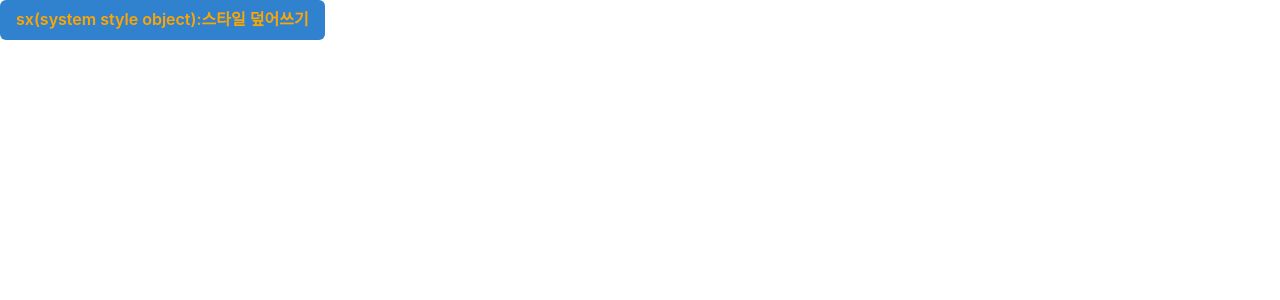
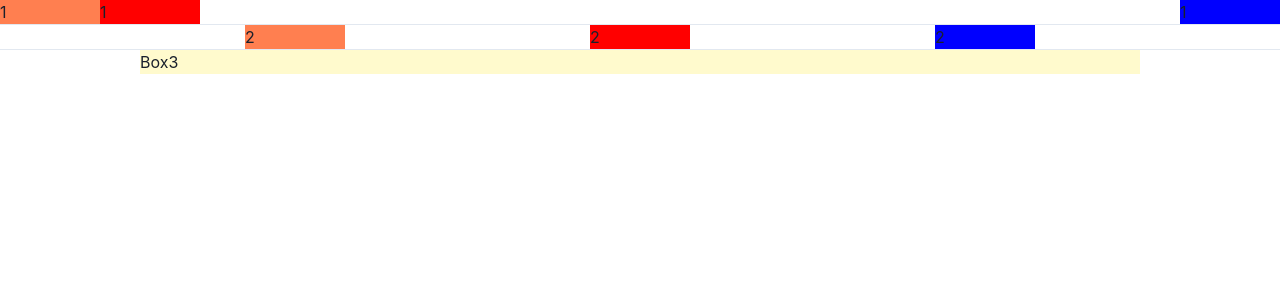
Before and after one commit to kiwi85547/react20240509, a React (Vite) app: page / in a window 1280 px wide. Shown: the top 300 px of the page. Built offline with nearby package versions, Linux system fonts and the light colour scheme.

Commit message:
Flex, Center

```diff
--- a/src/App.jsx
+++ b/src/App.jsx
@@ -1,13 +1,26 @@
 import React from 'react';
-import {Button, ChakraProvider} from "@chakra-ui/react";
+import {Box, Center, ChakraProvider, Flex, Spacer} from "@chakra-ui/react";
 
 function App(props) {
     return (
         <ChakraProvider>
-            {/*맞춤형으로 수정하고 싶으면 sx 쓰기. style props 사용하듯이 쓰면 됨*/}
-            <Button sx={{color: "orange"}} colorScheme={"blue"}>sx(system style object):스타일 덮어쓰기</Button>
-        </ChakraProvider>
-    );
+            <Flex justify={"center"}>
+                <Box bgColor={"coral"} w="100px">1</Box>
+                <Box bg={"red"} w="100px">1</Box>
+                <Spacer/>
+                <Box bg={"blue"} w="100px">1</Box>
+            </Flex>
+            <hr/>
+            <Flex justify={"space-evenly"}>
+                <Box bg={"coral"} w="100px">2</Box>
+                <Box bg={"red"} w="100px">2</Box>
+                <Box bg={"blue"} w="100px">2</Box>
+            </Flex>
+            <hr/>
+            <Center>
+                <Box w={{base: "100%", md: "1000px"}} bg={"lemonchiffon"}>Box3</Box>
+            </Center>
+        </ChakraProvider>);
 }
 
 export default App;
```
